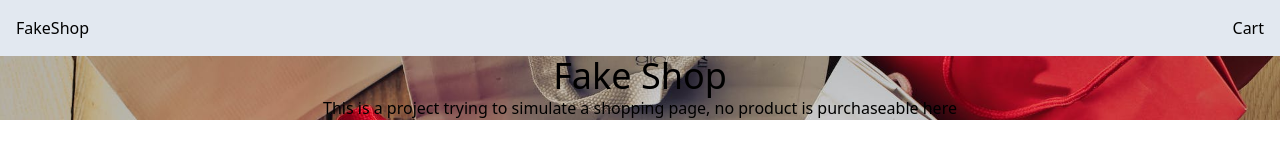
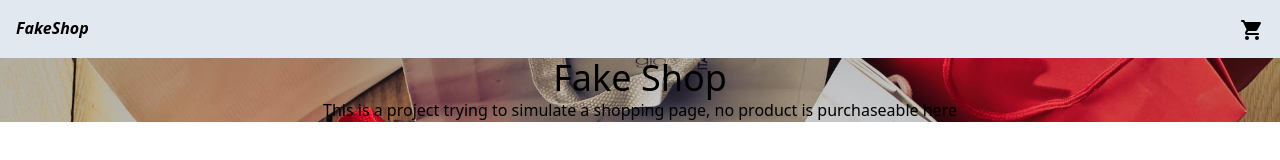
Before and after one commit to guihi1/shopping-cart, a React (Vite) app: page / in a window 1280 px wide. Shown: the top 160 px of the page. Built offline with nearby package versions, Linux system fonts and the light colour scheme.

Commit message:
Add cart icon and link

```diff
--- a/src/components/Navbar/Navbar.jsx
+++ b/src/components/Navbar/Navbar.jsx
@@ -1,11 +1,12 @@
 import PropTypes from "prop-types"
 import { Link } from "react-router-dom"
+import { ShoppingCartRounded } from "@mui/icons-material"
 
 const Navbar = ({ handleClick }) => {
   return (
     <nav className="flex justify-between p-4 bg-slate-200 sticky top-0">
-      <Link to="/">FakeShop</Link>
-      <button type="button" onClick={handleClick}>Cart</button>
+      <Link className="font-bold italic" to="/">FakeShop</Link>
+      <button type="button" onClick={handleClick}><ShoppingCartRounded /></button>
     </nav>
   )
 }
```
